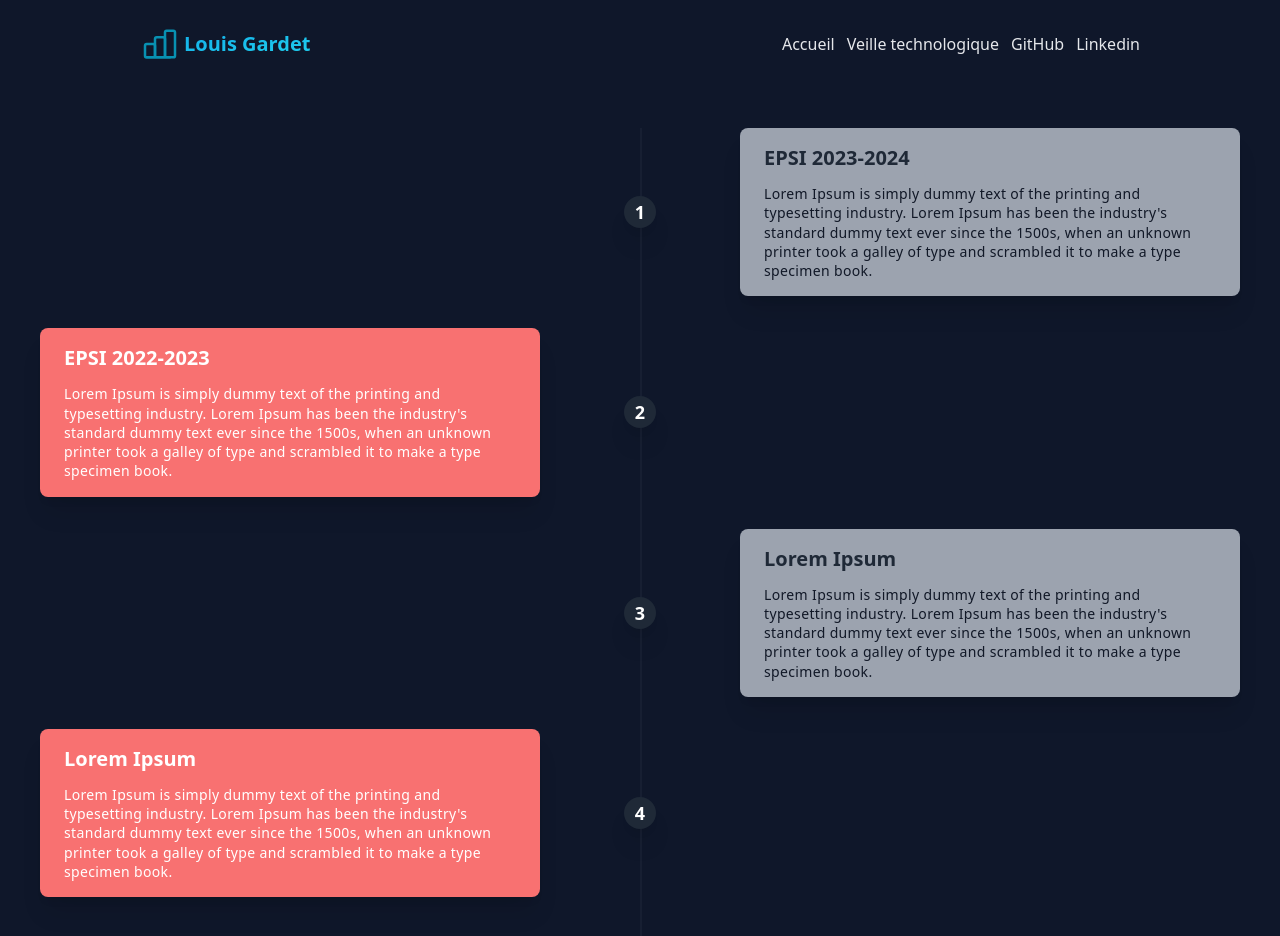
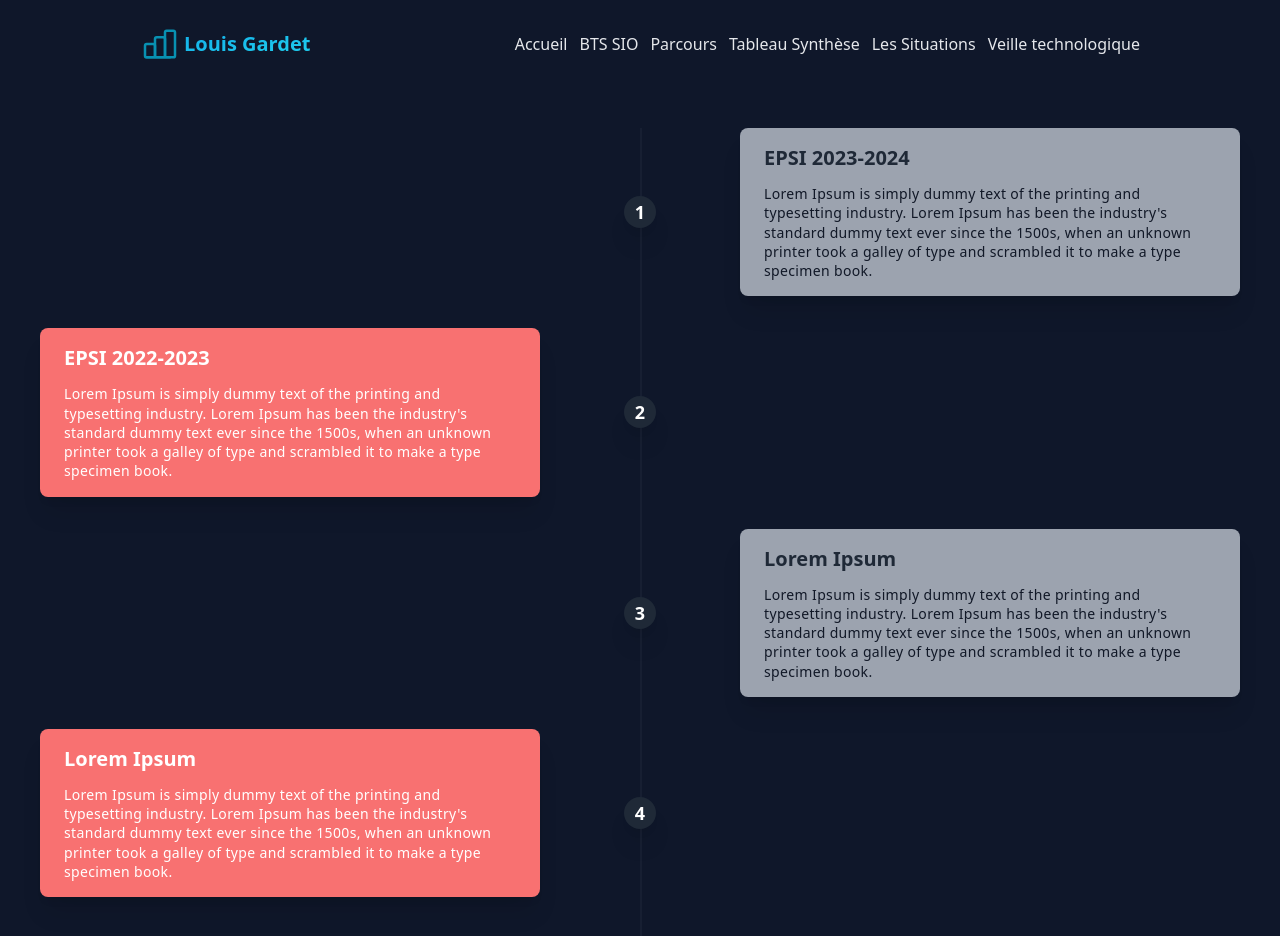
Before and after one commit to LouisGardet/PortfolioV3, a website: page public/about.html in a window 1280 px wide. Drawn offline with Linux system fonts and the light colour scheme.

Commit message:
Ajout dans la navbar de la page about

```diff
--- a/public/about.html
+++ b/public/about.html
@@ -27,16 +27,46 @@
                 <nav>
                   <ul class="flex gap-x-3 font-medium text-gray-200">
                     <li class="hover:text-white">
-                        <a href="index.html">Accueil</a>
+                      <a href="index.html" aria-label="Accueil">Accueil</a>
+                    </li>
+                    <li class="bts_sio">
+                      <a href="bts_sio.html" aria-label="Onglet BTS SIO" target="_blank"
+                        >BTS SIO
+                      </a>
+                    </li>
+                    <li class="parcours">
+                      <a
+                        href="about.html"
+                        aria-label="Onglet Parcours professionnel"
+                        target="_blank"
+                        >Parcours</a
+                      >
+                    </li>
+                    <li class="tableauE4">
+                      <a
+                        href="#"
+                        class="tableauSynthese"
+                        aria-label="Onglet du tableau de synthèse des compétences liées au BTS"
+                        target="_blank"
+                        >Tableau Synthèse</a
+                      >
+                    </li>
+                    <li class="situations">
+                      <a
+                        href="#"
+                        class="situationE5"
+                        aria-label="Onglet des situations en entreprise"
+                        target="_blank"
+                        >Les Situations</a
+                      >
                     </li>
                     <li class="hover:text-white">
-                            <a href="veille.html">Veille technologique</a>
-                        </li>
-                        <li class="hover:text-white">
-                            <a href="https://github.com/LouisGardet" target="_blank">GitHub</a>
-                        </li>
-                        <li class="hover:text-white">
-                            <a href="https://www.linkedin.com/in/louis-gardet/" target="_blank">Linkedin</a>
+                      <a
+                        href="watch.html"
+                        aria-label="Onglet sur la veille technologique"
+                        target="_blank"
+                        >Veille technologique</a
+                      >
                     </li>
                   </ul>
                 </nav>
```
Also changed, not shown: public/index.html (+0 -16 lines). Lines whose indentation alone changed are shown as unchanged.
